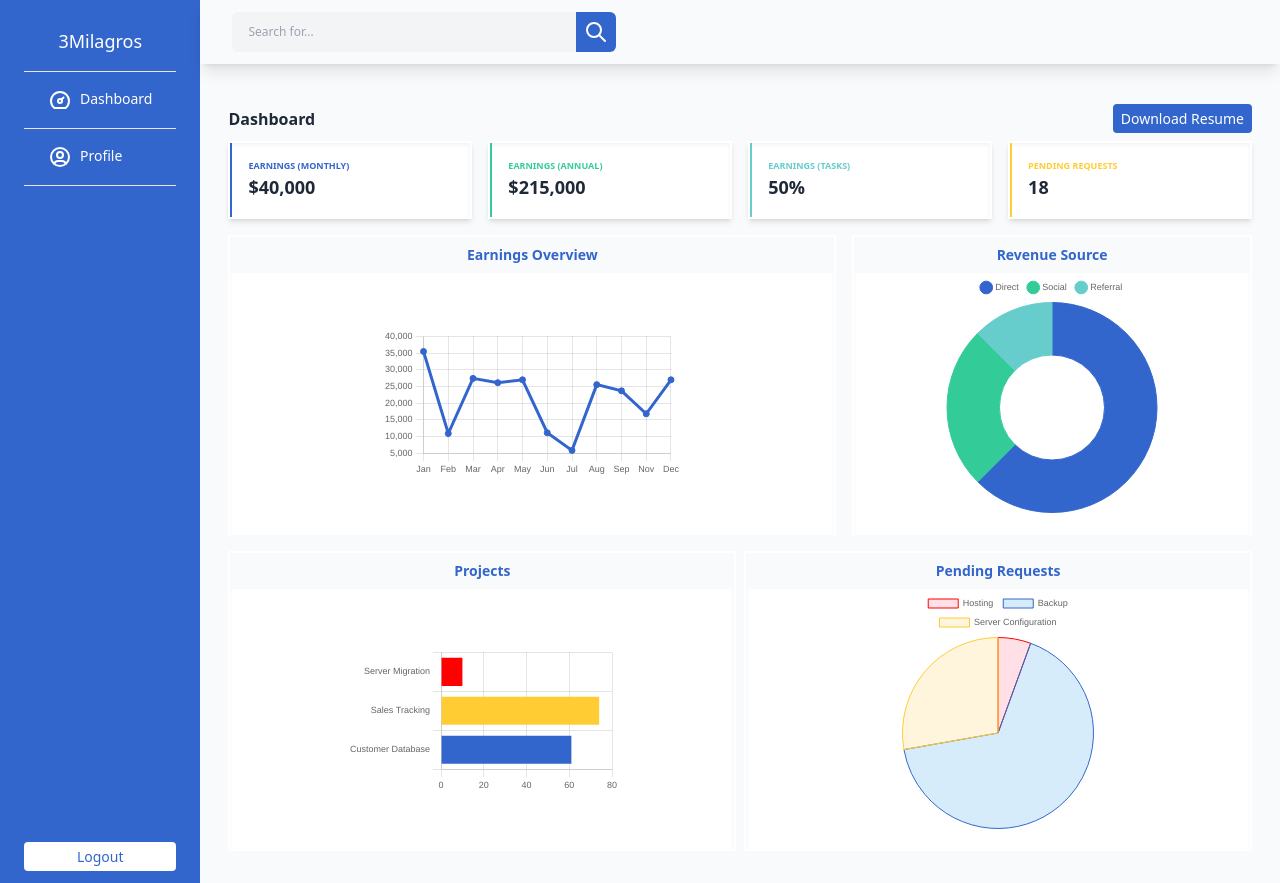
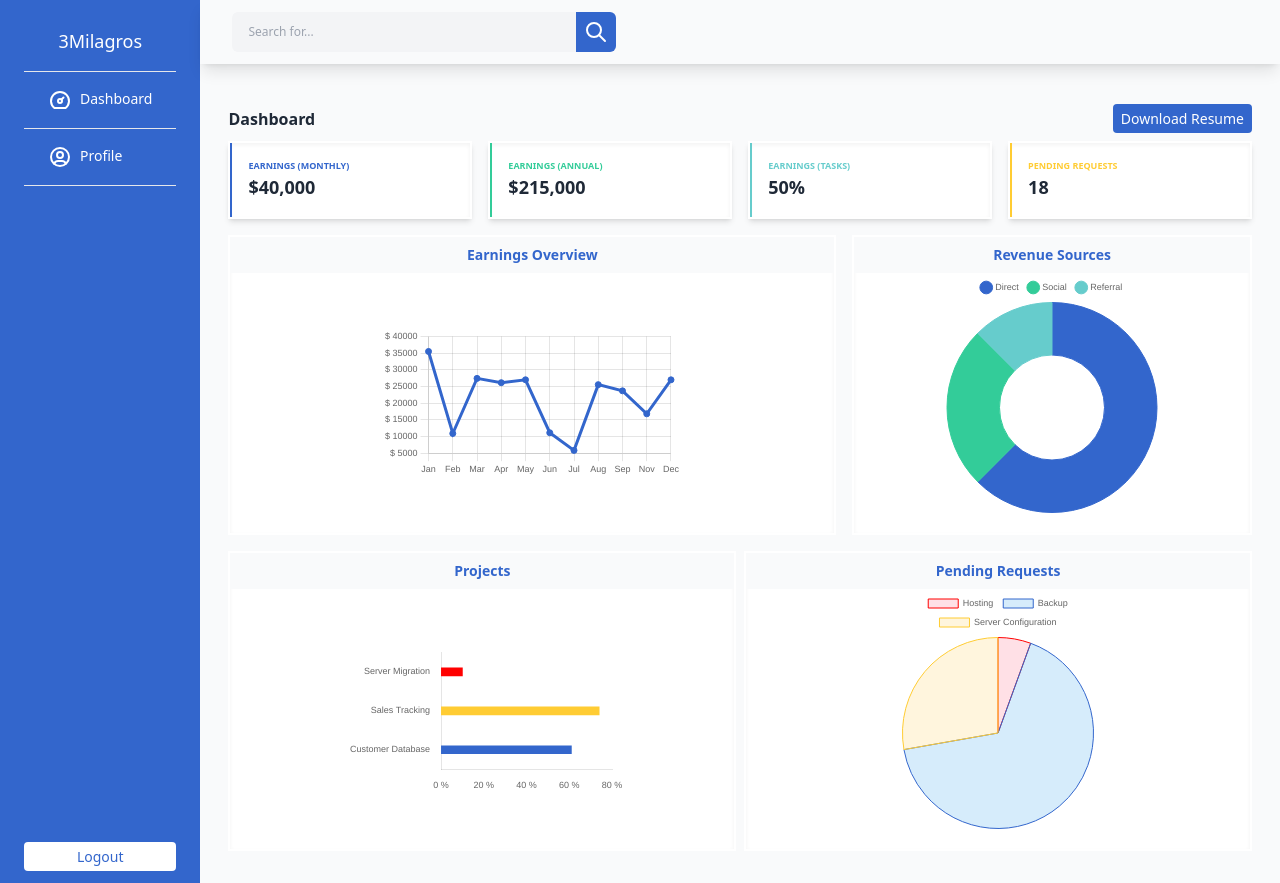
Before and after one commit to Jessaleem/pluriza_discover_my_board, a Next.js app: page / in a window 1280 px wide. Built offline with nearby package versions, Linux system fonts and the light colour scheme.

Commit message:
fix: Charts customization

```diff
--- a/src/components/EarningsOverview.tsx
+++ b/src/components/EarningsOverview.tsx
@@ -31,6 +31,9 @@ export const options = {
   scales: {
     y: {
       ticks: {
+        callback: function (value: any) {
+          return `$ ${value}`;
+        },
         font: {
           size: 9,
         },
--- a/src/components/ProjectsChart.tsx
+++ b/src/components/ProjectsChart.tsx
@@ -21,6 +21,7 @@ ChartJS.register(
 
 export const options = {
   responsive: true,
+  showLines: false,
   indexAxis: 'y' as const,
   layout: {
     padding: {
@@ -34,6 +35,9 @@ export const options = {
     },
   },
   plugins: {
+    datalabels: {
+      align: 'top',
+    },
     legend: {
       display: false,
     },
@@ -50,12 +54,21 @@ export const options = {
           size: 9,
         },
       },
+      grid: {
+        display: false,
+      },
     },
     x: {
       ticks: {
+        callback: function (value: any) {
+          return `${value} %`;
+        },
         font: {
           size: 9,
         },
+      },
+      grid: {
+        display: false,
       },
     },
   },
@@ -69,6 +82,7 @@ export const data = {
     {
       data: labels.map(() => faker.datatype.number({ min: 10, max: 100 })),
       backgroundColor: ['#ff0000', '#ffcc33', '#3366CC'],
+      barThickness: 8,
     },
   ],
 };
--- a/src/pages/index.tsx
+++ b/src/pages/index.tsx
@@ -34,7 +34,7 @@ export default function Home() {
         <div className='flex flex-col col-span-2 bg-my-board-white items-center border-2 border-my-board-white shadow-inner'>
           <div className='bg-gray-50 w-full text-center py-2'>
             <h2 className='text-my-board-blue text-sm font-bold'>
-              Revenue Source
+              Revenue Sources
             </h2>
           </div>
           <div className='pb-5'>
```
